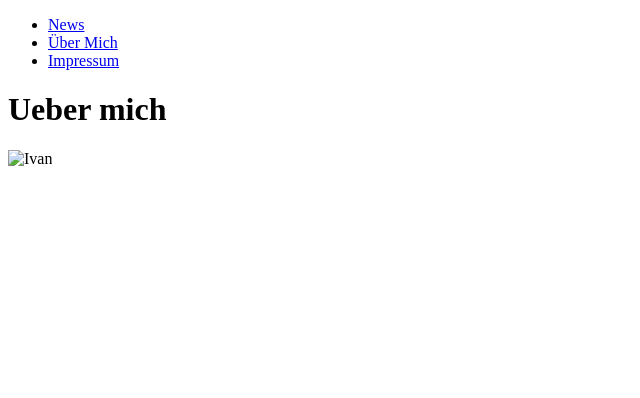
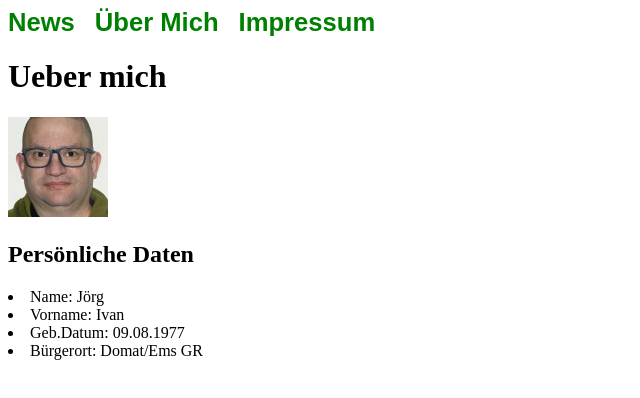
Before and after one commit to ijoerg1977-sys/Testat-Webtechnologien-I, a plain HTML site: page HTML/ueber.html in a window 1280 px wide. Shown: the whole page, without its empty margins (0-640 px from the left). Drawn offline with Linux system fonts and the light colour scheme.

Commit message:
Kleine Anpassungen

```diff
--- a/CSS/style.css
+++ b/CSS/style.css
@@ -0,0 +1,20 @@
+nav ul {
+  list-style: none;    /* Keine Punkte */
+  margin: 0;
+  padding: 0;
+  display: flex;       /* Nebeneinander! */
+  gap: 20px;           /* Abstand zwischen den Links */
+}
+
+nav ul li a {
+  text-decoration: none;
+  color: green;
+  font-size: 1.6em;
+  font-weight: bold;
+  font-family:Arial,Helvetica,sans-serif
+}
+
+/* Hover-Effekt */
+nav ul li a:hover {
+  color: #0077cc;
+}
--- a/HTML/ueber.html
+++ b/HTML/ueber.html
@@ -4,9 +4,11 @@
 <head>
     <meta charset="UTF-8">
     <title>Ueber mich</title>
+    <link rel="stylesheet" href="../CSS/Style.css">
 </head>
 
 <body>
+
     <nav>
     <ul>
       <li><a href="index.html">News</a></li>
@@ -16,7 +18,19 @@
   </nav>
 
   <h1>Ueber mich</h1>
- <img src="ivan.jpg" alt="Ivan" title="Das bin Ich">
+ <img src="../Fotos/ivan.jpg" alt="Ivan" title="Das bin Ich">
+
+ <p>
+    <h2>Persönliche Daten</h2>
+      <li>Name: Jörg</li>
+      <li>Vorname: Ivan</li>
+      <li>Geb.Datum: 09.08.1977</li>
+      <li>Bürgerort: Domat/Ems GR</li>
+ </p>
+
+
+
+
 
 
 
```
Also changed, not shown: HTML/impressum.html (+1 -0 lines), HTML/index.html (+5 -0 lines).
